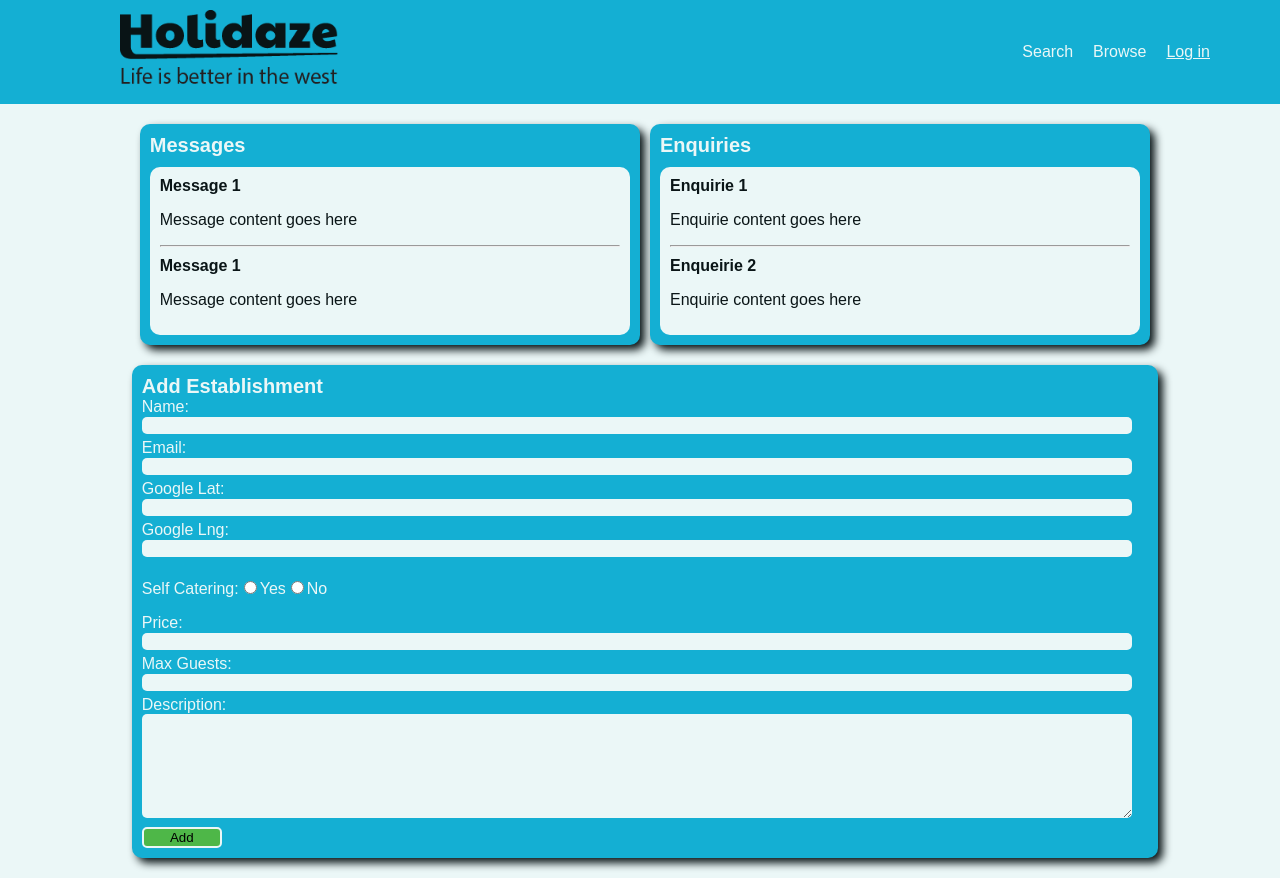
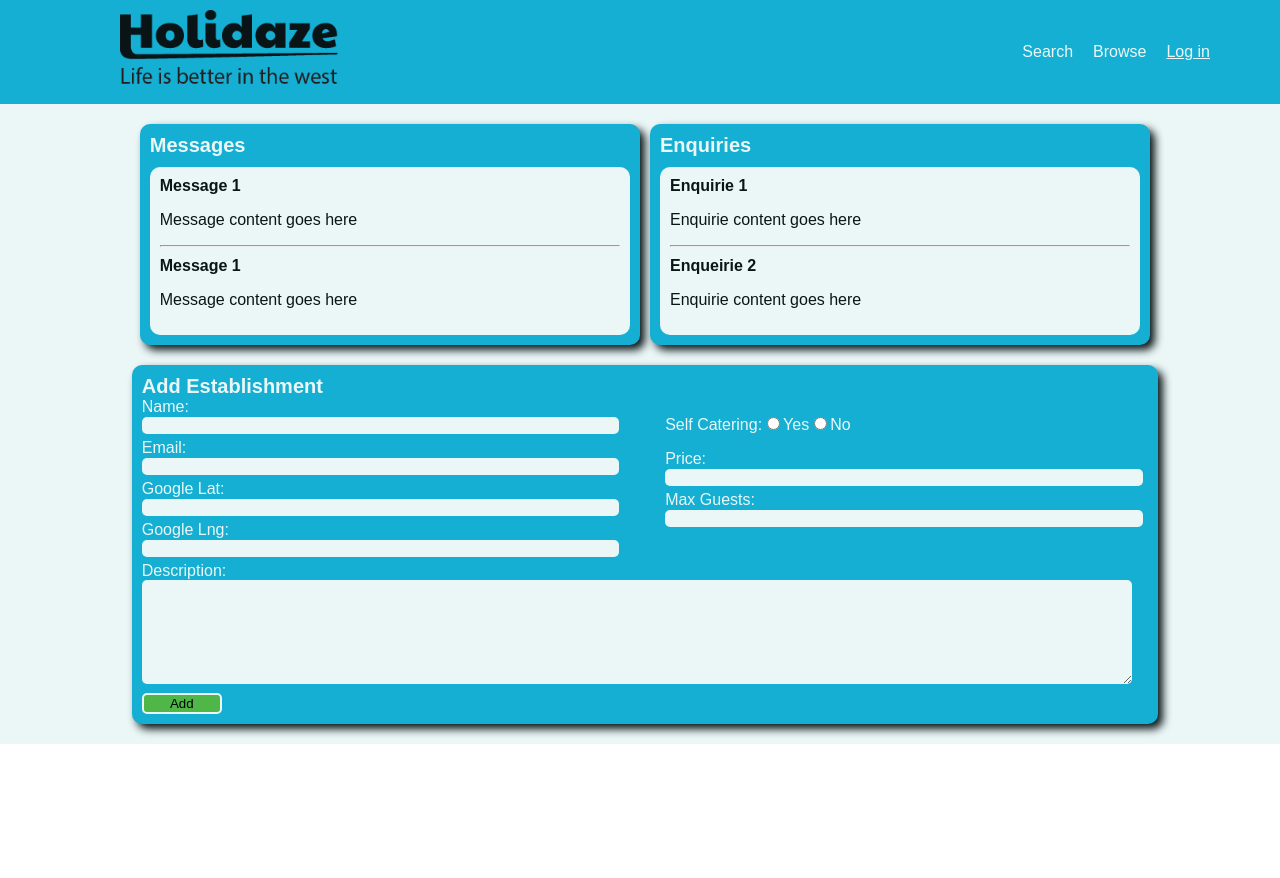
Before and after one commit to sono81/holidaze, a React (Create React App) app: page /Dashboard in a window 1280 px wide. After the commit the page ends 800 px from the top, so only its background shows below. Built offline with nearby package versions, Linux system fonts and the light colour scheme.

Commit message:
Made two columns in addestablishment

```diff
--- a/src/components/functional/Dashboard/AddEstablishment.js
+++ b/src/components/functional/Dashboard/AddEstablishment.js
@@ -5,14 +5,17 @@ function AddEstablishment() {
     <div className="message__wrap message__wrap--wide">
       <h2 className="message__wrap--heading">Add Establishment</h2>
       <form className="message__item">
+        <div className="message__item--left">
           <label className="message__item--label">Name:</label>
-        <input type="text" className="message__item--input"/>
+          <input type="text" className="message__item--input" />
           <label className="message__item--label">Email:</label>
-        <input type="email" className="message__item--input"/>
+          <input type="email" className="message__item--input" />
           <label className="message__item--label">Google Lat:</label>
-        <input type="number" className="message__item--input"/>
+          <input type="number" className="message__item--input" />
           <label className="message__item--label">Google Lng:</label>
-        <input type="number" className="message__item--input"/>
+          <input type="number" className="message__item--input" />
+        </div>
+        <div className="message__item--right">
           <p className="message__item--label">
             Self Catering:
             <label>
@@ -25,12 +28,15 @@ function AddEstablishment() {
             </label>
           </p>
           <label className="message__item--label">Price:</label>
-        <input type="number" className="message__item--input"/>
+          <input type="number" className="message__item--input" />
           <label className="message__item--label">Max Guests:</label>
-        <input type="number" className="message__item--input"/>
+          <input type="number" className="message__item--input" />
+        </div>
         <label className="message__item--label">Description:</label>
         <textarea className="message__item--textarea"></textarea>
-        <button className="btn__add btn--greenthin" type="submit">Add</button>
+        <button className="btn__add btn--greenthin" type="submit">
+          Add
+        </button>
       </form>
     </div>
   );
```
Lines whose indentation alone changed are shown as unchanged.
